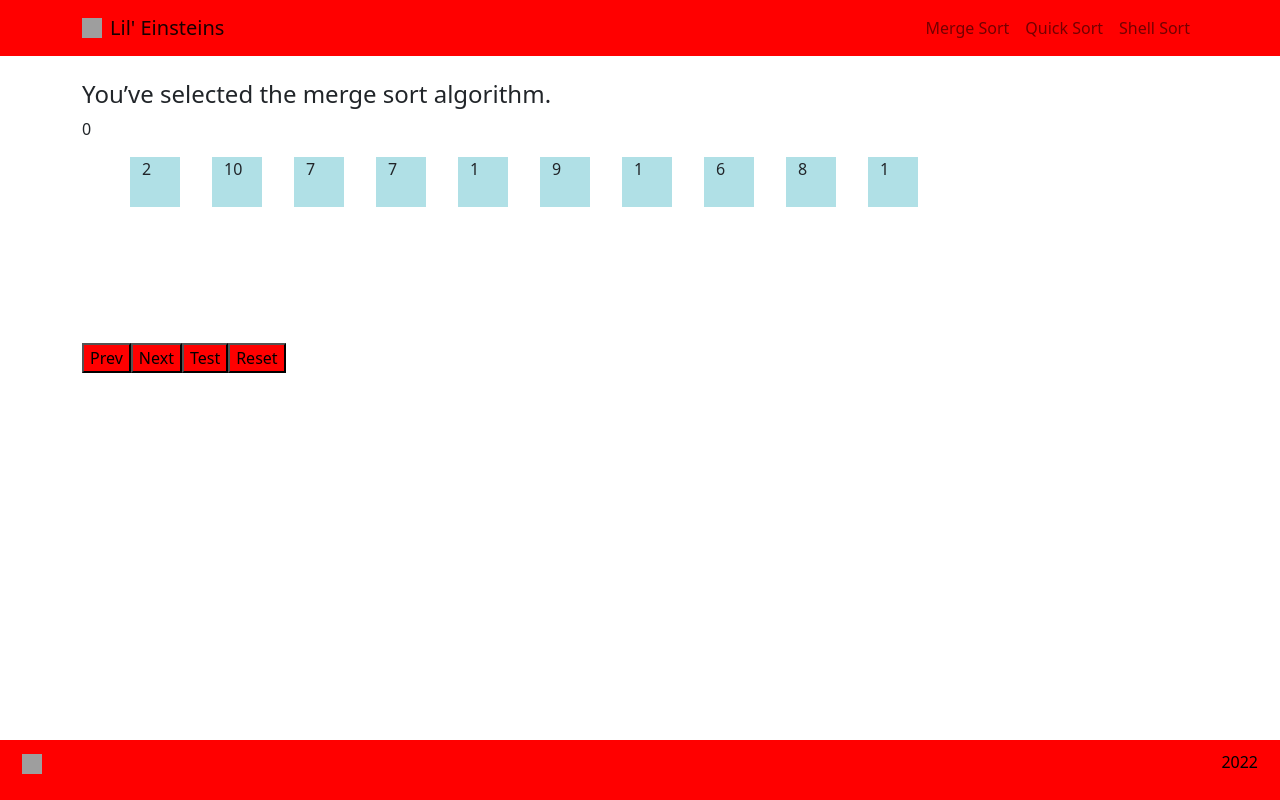
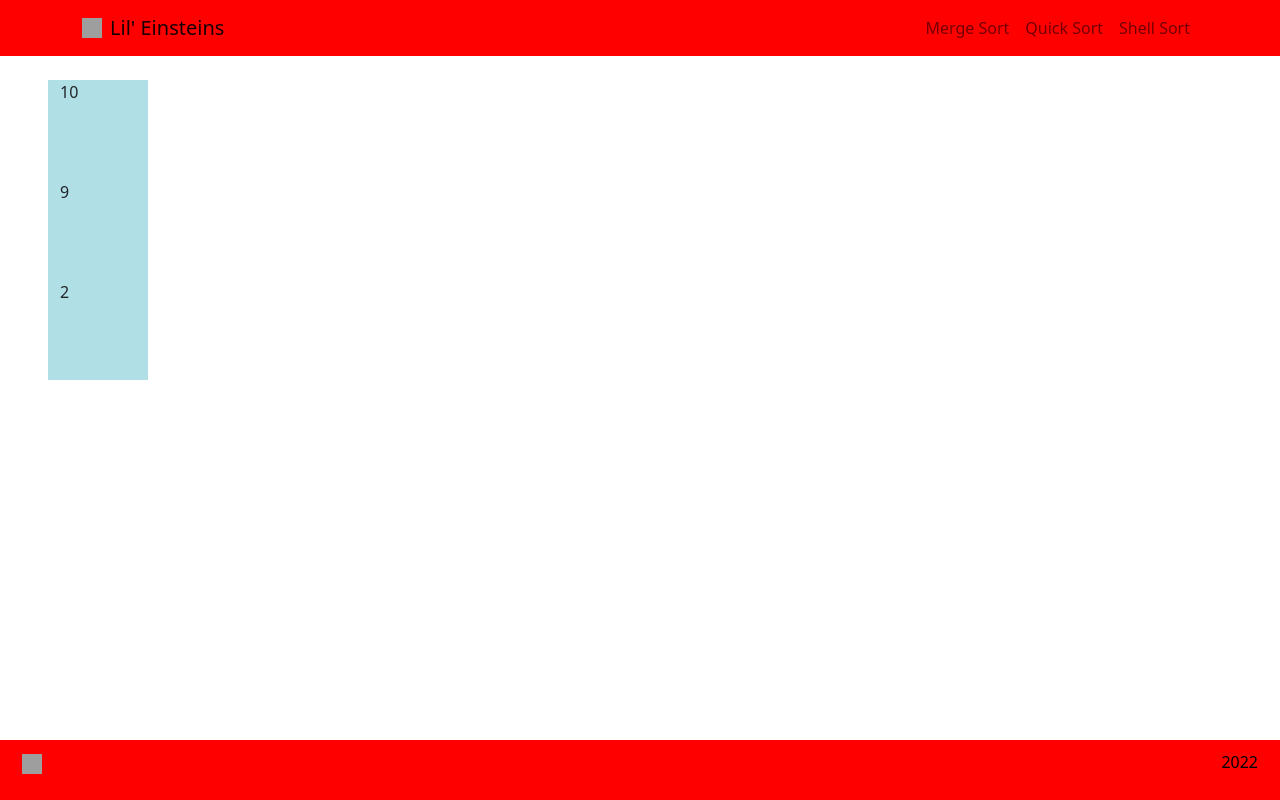
Before and after one commit to ShaimaaAliECE/se3350_project-group-33, a React (Create React App) app in the folder lil-einsteins/: page / in a window 1280 px wide. Built offline with nearby package versions, Linux system fonts and the light colour scheme; grey boxes are pictures that could not be loaded.

Commit message:
iniital component changes

```diff
--- a/lil-einsteins/src/App.js
+++ b/lil-einsteins/src/App.js
@@ -6,14 +6,13 @@ import TutorialComponent from "./components/TutorialComponent";
 import "bootstrap/dist/css/bootstrap.min.css";
 //import {DragDropContext, Droppable, Draggable} from 'react-beautiful-dnd';
 
-
-
 function App() {
 	return (
 		<div>
 			<NavbarComponent />
 			<br></br>
-			<TutorialComponent/>
+			{/* <TutorialComponent/> */}
+			<NumberContainer />
 			<Footer />
 		</div>
 	);
--- /dev/null
+++ b/lil-einsteins/src/components/DraggableNumber.js
@@ -0,0 +1,38 @@
+import React, {useState} from "react";
+import {Container} from "react-bootstrap";
+import "./Components.css";
+import "bootstrap/dist/css/bootstrap.min.css";
+import "../App.css";
+
+import {Draggable} from "react-beautiful-dnd";
+
+export default function DraggableNumber(props) {
+	const [number, setNumber] = useState(Math.floor(Math.random() * 10) + 1);
+
+	return (
+		<div>
+			{" "}
+			<Draggable key={props.id} draggableId={props.id} index={props.id}>
+				{(provided) => (
+					<li
+						{...provided.draggableProps}
+						{...provided.dragHandleProps}
+						ref={provided.innerRef}
+					>
+						<div>
+							<Container
+								style={{
+									width: 100,
+									height: 100,
+									backgroundColor: "powderblue"
+								}}
+							>
+								{number}
+							</Container>
+						</div>
+					</li>
+				)}
+			</Draggable>
+		</div>
+	);
+}
--- a/lil-einsteins/src/components/NumberContainer.js
+++ b/lil-einsteins/src/components/NumberContainer.js
@@ -1,80 +1,35 @@
 import React from "react";
 import {Container} from "react-bootstrap";
 import "./Components.css";
-import 'bootstrap/dist/css/bootstrap.min.css';
+import "bootstrap/dist/css/bootstrap.min.css";
+import DraggableNumber from "./DraggableNumber";
 
-import {DragDropContext, Droppable, Draggable} from 'react-beautiful-dnd';
+import {DragDropContext, Droppable, Draggable} from "react-beautiful-dnd";
 
 export default function NumberContainer() {
+	const numberHolders = [];
+
+	for (var i = 0; i < 3; i++) {
+		numberHolders.push(<DraggableNumber id={i}></DraggableNumber>);
+	}
+
 	return (
-        <div style={{
-            position: 'center', left: '25%', top: '35%',
-        }}>
+		<div
+			style={{
+				position: "center",
+				left: "25%",
+				top: "35%"
+			}}
+		>
 			<DragDropContext>
 				<Droppable droppableId="numberList">
 					{(provided) => (
-                <ul className="numbersList" {...provided.droppableProps} ref={provided.innerRef}>
-                    <Draggable key='1' draggableId='1' index='1'>
-                        {(provided) => (
-                        <li {...provided.draggableProps} {...provided.dragHandleProps} ref={provided.innerRef}>
-                            <div>
-                                <Container style={{
-                                    width: 100, height: 100, backgroundColor: 'powderblue'}}>
-                                    {Math.floor(Math.random() * 10)+1}
-                                </Container>
-                            </div>
-
-                        </li>
-                        )}
-                    </Draggable>
-                    <Draggable key='2' draggableId='2' index='2'>
-                        {(provided) => (
-                        <li {...provided.draggableProps} {...provided.dragHandleProps} ref={provided.innerRef}>
-                            <div>
-                                <Container style={{
-                                    width: 100, height: 100, backgroundColor: 'powderblue'}}>
-                                    {Math.floor(Math.random() * 10)+1}
-                                </Container>
-                            </div>
-                        </li>
-                        )}
-                    </Draggable>
-                    <Draggable key='3' draggableId='3' index='3'>
-                        {(provided) => (
-                        <li {...provided.draggableProps} {...provided.dragHandleProps} ref={provided.innerRef}>
-                            <div>
-                                <Container style={{
-                                    width: 100, height: 100, backgroundColor: 'powderblue'}}>
-                                    {Math.floor(Math.random() * 10)+1}
-                                </Container>
-                            </div>
-                        </li>
-                        )}
-                    </Draggable>
-                    <Draggable key='4' draggableId='4' index='4'>
-                        {(provided) => (
-                        <li {...provided.draggableProps} {...provided.dragHandleProps} ref={provided.innerRef}>
-                            <div>
-                                <Container style={{
-                                    width: 100, height: 100, backgroundColor: 'powderblue'}}>
-                                    {Math.floor(Math.random() * 10)+1}
-                                </Container>
-                            </div>
-                        </li>
-                        )}
-                    </Draggable>
-                    <Draggable key='5' draggableId='5' index='5'>
-                        {(provided) => (
-                        <li {...provided.draggableProps} {...provided.dragHandleProps} ref={provided.innerRef}>
-                            <div>
-                                <Container style={{
-                                    width: 100, height: 100, backgroundColor: 'powderblue'}}>
-                                    {Math.floor(Math.random() * 10)+1}
-                                </Container>
-                            </div>
-                        </li>
-                        )}
-                    </Draggable>
+						<ul
+							className="numbersList"
+							{...provided.droppableProps}
+							ref={provided.innerRef}
+						>
+							{numberHolders}
 							{provided.placeholder}
 						</ul>
 					)}
--- /dev/null
+++ b/package.json
@@ -0,0 +1,6 @@
+{
+  "dependencies": {
+    "bootstrap": "^5.1.3",
+    "react-bootstrap": "^2.1.1"
+  }
+}
```
Also changed, not shown: 2 other files (tests, documents, lock files or other folders). Lines whose indentation alone changed are shown as unchanged.
